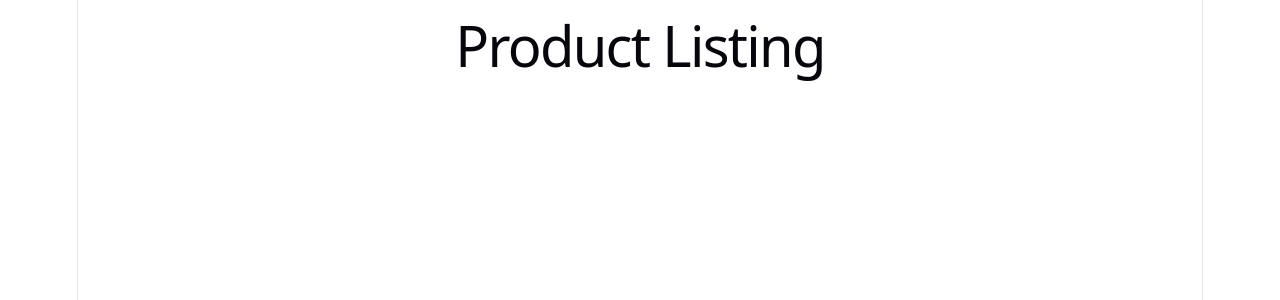
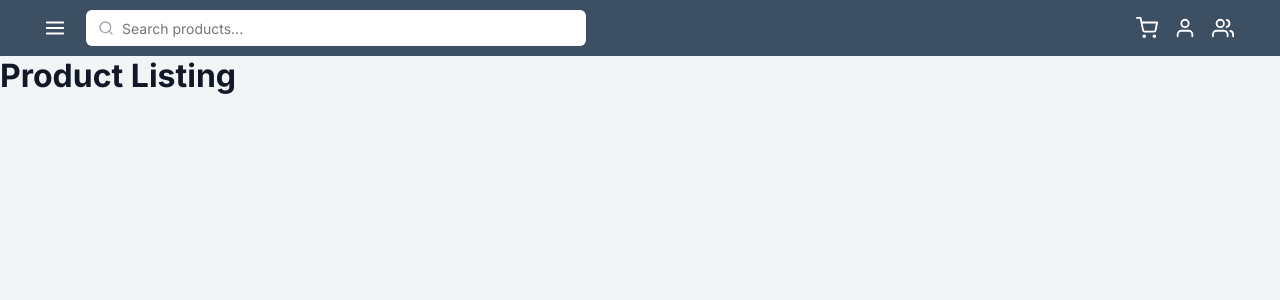
Before and after one commit to SwapzzzGit/leegality-assessment, a React (Vite) app: page / in a window 1280 px wide. Shown: the top 300 px of the page. Built offline with nearby package versions, Linux system fonts and the light colour scheme.

Commit message:
5: navbar with scss and react-icons

```diff
--- a/index.html
+++ b/index.html
@@ -4,6 +4,9 @@
     <meta charset="UTF-8" />
     <link rel="icon" type="image/svg+xml" href="/favicon.svg" />
     <meta name="viewport" content="width=device-width, initial-scale=1.0" />
+    <link rel="preconnect" href="https://fonts.googleapis.com">
+<link rel="preconnect" href="https://fonts.gstatic.com" crossorigin>
+<link href="https://fonts.googleapis.com/css2?family=Inter:wght@400;500;600;700&display=swap" rel="stylesheet">
     <title>leegality-assesment</title>
   </head>
   <body>
--- a/package.json
+++ b/package.json
@@ -13,6 +13,7 @@
     "@reduxjs/toolkit": "^2.12.0",
     "react": "^19.2.6",
     "react-dom": "^19.2.6",
+    "react-icons": "^5.6.0",
     "react-redux": "^9.3.0",
     "react-router-dom": "^7.17.0"
   },
@@ -25,6 +26,7 @@
     "eslint-plugin-react-hooks": "^7.1.1",
     "eslint-plugin-react-refresh": "^0.5.2",
     "globals": "^17.6.0",
+    "sass": "^1.100.0",
     "vite": "^8.0.12"
   }
 }
--- a/src/App.jsx
+++ b/src/App.jsx
@@ -1,10 +1,12 @@
 import { BrowserRouter, Routes, Route } from 'react-router-dom'
+import Navbar from './components/Navbar'
 import ProductListing from './pages/ProductListing'
 import ProductDetail from './pages/ProductDetail'
 
 export default function App() {
   return (
     <BrowserRouter>
+      <Navbar />
       <Routes>
         <Route path="/" element={<ProductListing />} />
         <Route path="/product/:id" element={<ProductDetail />} />
--- a/src/components/Navbar.jsx
+++ b/src/components/Navbar.jsx
@@ -1,10 +1,27 @@
-import React from 'react';
-import { Link } from 'react-router-dom';
+import { FiMenu, FiSearch, FiShoppingCart, FiUser, FiUsers } from 'react-icons/fi'
+import './Navbar.scss'
 
 export default function Navbar() {
   return (
-    <nav>
-      <Link to="/">Home</Link>
+    <nav className="navbar">
+      <div className="navbar-inner">
+
+        <button className="nav-menu-btn" aria-label="Menu">
+          <FiMenu size={22} color="#fff" />
+        </button>
+
+        <div className="nav-search">
+          <FiSearch size={16} />
+          <input type="text" placeholder="Search products..." />
+        </div>
+
+        <div className="nav-icons">
+          <button aria-label="Cart"><FiShoppingCart size={22} /></button>
+          <button aria-label="Account"><FiUser size={22} /></button>
+          <button aria-label="Profile"><FiUsers size={22} /></button>
+        </div>
+
+      </div>
     </nav>
-  );
+  )
 }
--- /dev/null
+++ b/src/components/Navbar.scss
@@ -0,0 +1,76 @@
+.navbar {
+  background: #3d4f63;
+  padding: 0 24px;
+  height: 56px;
+  position: sticky;
+  top: 0;
+  z-index: 100;
+
+  &-inner {
+    max-width: 1200px;
+    margin: 0 auto;
+    height: 100%;
+    display: flex;
+    align-items: center;
+    gap: 16px;
+  }
+}
+
+.nav-menu-btn {
+  background: none;
+  border: none;
+  cursor: pointer;
+  display: flex;
+  align-items: center;
+  padding: 4px;
+  color: #fff;
+}
+
+.nav-search {
+  flex: 1;
+  max-width: 500px;
+  display: flex;
+  align-items: center;
+  background: #fff;
+  border-radius: 6px;
+  padding: 0 12px;
+  gap: 8px;
+  height: 36px;
+
+  svg {
+    color: #9ca3af;
+    flex-shrink: 0;
+  }
+
+  input {
+    border: none;
+    outline: none;
+    width: 100%;
+    font-size: 14px;
+    color: #374151;
+    background: #fff;
+    font-family: inherit;
+  }
+}
+
+.nav-icons {
+  margin-left: auto;
+  display: flex;
+  gap: 4px;
+
+  button {
+    background: none;
+    border: none;
+    cursor: pointer;
+    color: #fff;
+    padding: 6px;
+    border-radius: 6px;
+    display: flex;
+    align-items: center;
+    transition: background 0.15s;
+
+    &:hover {
+      background: rgba(255, 255, 255, 0.1);
+    }
+  }
+}
--- a/src/index.css
+++ b/src/index.css
@@ -1,111 +1,11 @@
-:root {
-  --text: #6b6375;
-  --text-h: #08060d;
-  --bg: #fff;
-  --border: #e5e4e7;
-  --code-bg: #f4f3ec;
-  --accent: #aa3bff;
-  --accent-bg: rgba(170, 59, 255, 0.1);
-  --accent-border: rgba(170, 59, 255, 0.5);
-  --social-bg: rgba(244, 243, 236, 0.5);
-  --shadow:
-    rgba(0, 0, 0, 0.1) 0 10px 15px -3px, rgba(0, 0, 0, 0.05) 0 4px 6px -2px;
-
-  --sans: system-ui, 'Segoe UI', Roboto, sans-serif;
-  --heading: system-ui, 'Segoe UI', Roboto, sans-serif;
-  --mono: ui-monospace, Consolas, monospace;
-
-  font: 18px/145% var(--sans);
-  letter-spacing: 0.18px;
-  color-scheme: light dark;
-  color: var(--text);
-  background: var(--bg);
-  font-synthesis: none;
-  text-rendering: optimizeLegibility;
-  -webkit-font-smoothing: antialiased;
-  -moz-osx-font-smoothing: grayscale;
-
-  @media (max-width: 1024px) {
-    font-size: 16px;
-  }
-}
-
-@media (prefers-color-scheme: dark) {
-  :root {
-    --text: #9ca3af;
-    --text-h: #f3f4f6;
-    --bg: #16171d;
-    --border: #2e303a;
-    --code-bg: #1f2028;
-    --accent: #c084fc;
-    --accent-bg: rgba(192, 132, 252, 0.15);
-    --accent-border: rgba(192, 132, 252, 0.5);
-    --social-bg: rgba(47, 48, 58, 0.5);
-    --shadow:
-      rgba(0, 0, 0, 0.4) 0 10px 15px -3px, rgba(0, 0, 0, 0.25) 0 4px 6px -2px;
-  }
-
-  #social .button-icon {
-    filter: invert(1) brightness(2);
-  }
+* {
+  box-sizing: border-box;
+  margin: 0;
+  padding: 0;
 }
 
 body {
-  margin: 0;
+  font-family: 'Inter', -apple-system, BlinkMacSystemFont, sans-serif;
+  background: #f3f4f6;
+  color: #111827;
 }
-
-#root {
-  width: 1126px;
-  max-width: 100%;
-  margin: 0 auto;
-  text-align: center;
-  border-inline: 1px solid var(--border);
-  min-height: 100svh;
-  display: flex;
-  flex-direction: column;
-  box-sizing: border-box;
-}
-
-h1,
-h2 {
-  font-family: var(--heading);
-  font-weight: 500;
-  color: var(--text-h);
-}
-
-h1 {
-  font-size: 56px;
-  letter-spacing: -1.68px;
-  margin: 32px 0;
-  @media (max-width: 1024px) {
-    font-size: 36px;
-    margin: 20px 0;
-  }
-}
-h2 {
-  font-size: 24px;
-  line-height: 118%;
-  letter-spacing: -0.24px;
-  margin: 0 0 8px;
-  @media (max-width: 1024px) {
-    font-size: 20px;
-  }
-}
-p {
-  margin: 0;
-}
-
-code,
-.counter {
-  font-family: var(--mono);
-  display: inline-flex;
-  border-radius: 4px;
-  color: var(--text-h);
-}
-
-code {
-  font-size: 15px;
-  line-height: 135%;
-  padding: 4px 8px;
-  background: var(--code-bg);
-}
```
Also changed, not shown: 1 other file (tests, documents, lock files or other folders).
